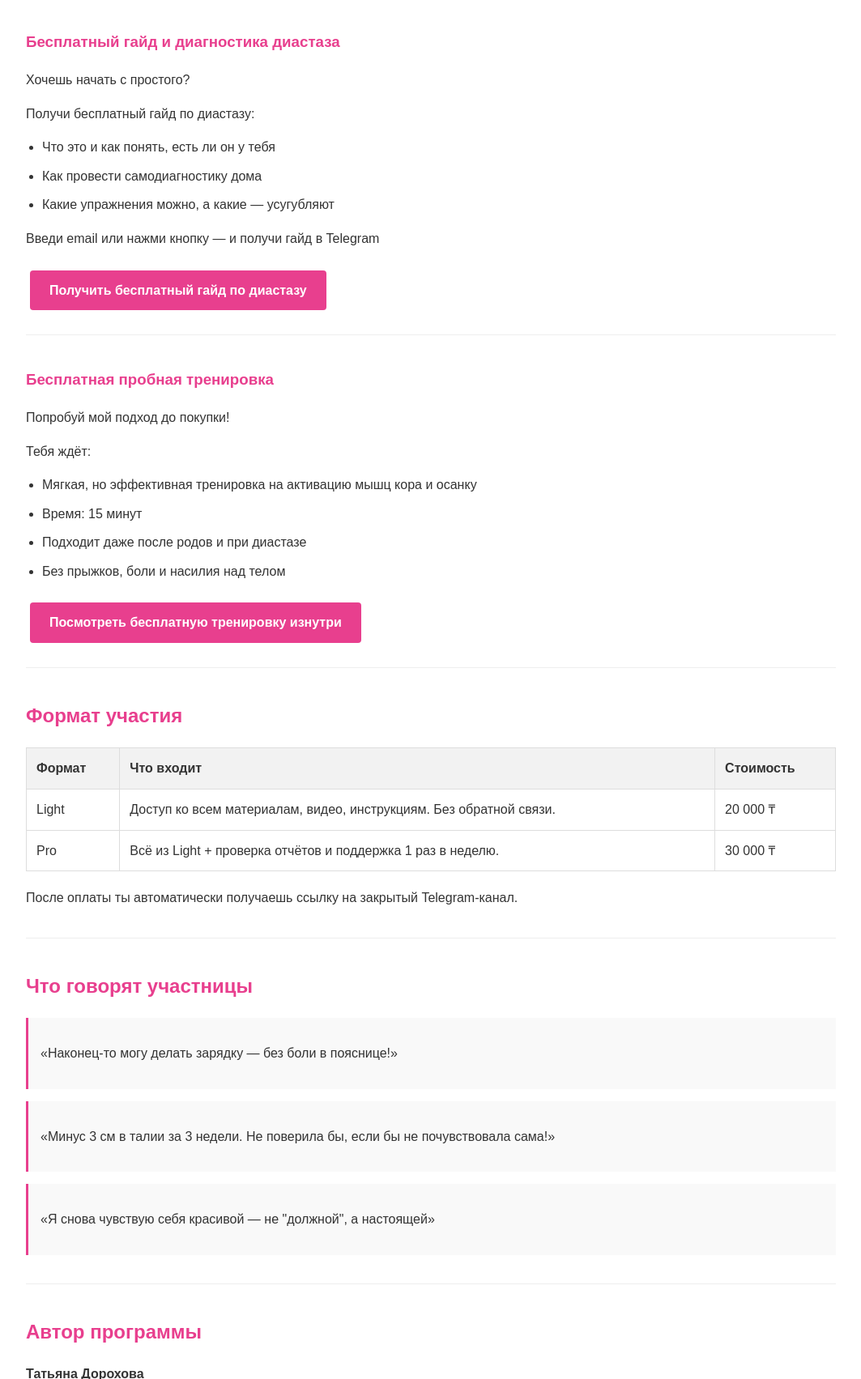
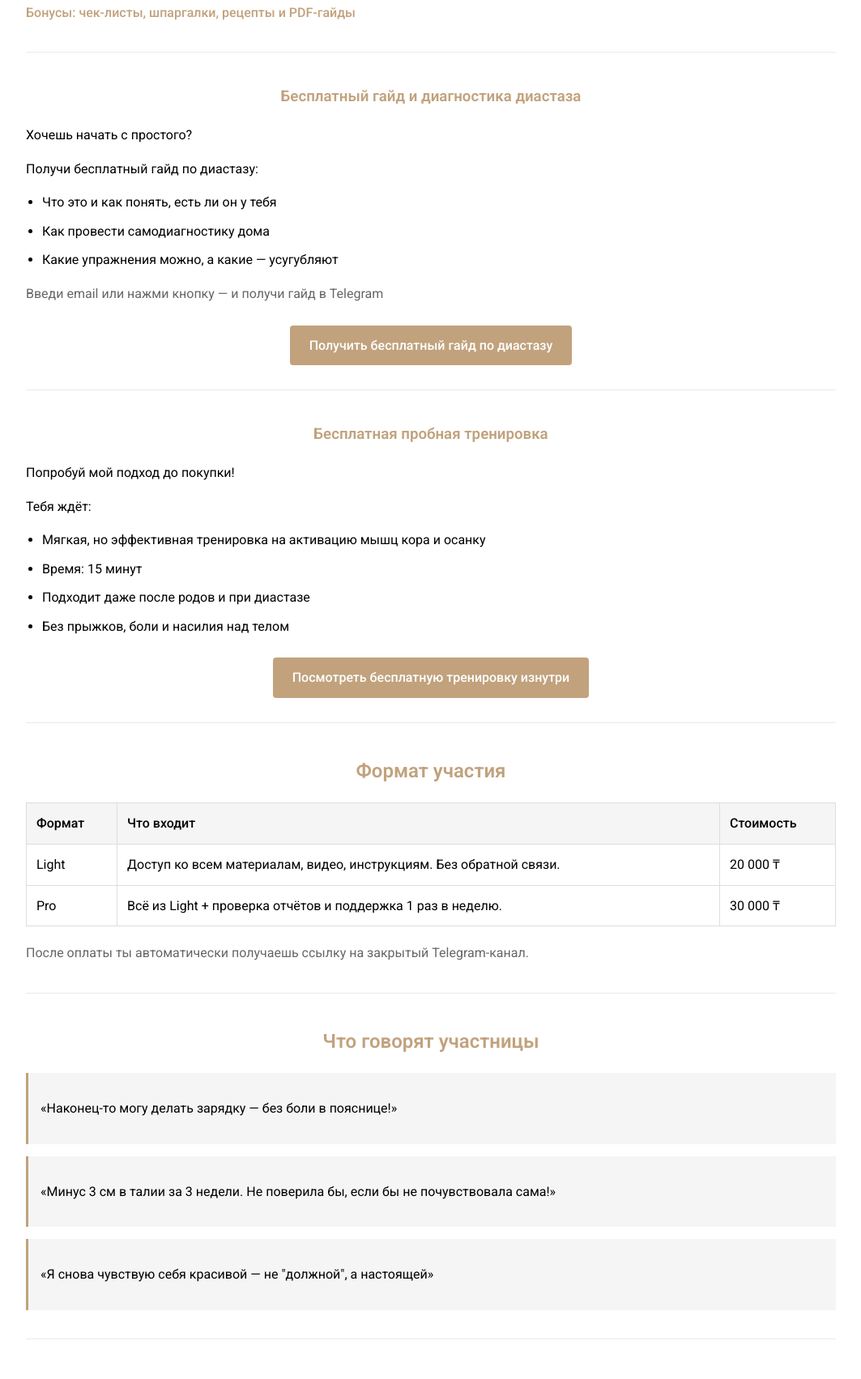
Before and after one commit to AleXenomorf/telozanovo, a plain HTML site: page index.html in a window 1280 px wide. Shown: the part 1097-2800 px from the top of the page at 81% size, without its empty margins (108-1171 px from the left). Drawn offline with nearby package versions, Linux system fonts and the light colour scheme.

Commit message:
Update index.html

```diff
--- a/index.html
+++ b/index.html
@@ -4,47 +4,56 @@
     <meta charset="UTF-8">
     <meta name="viewport" content="width=device-width, initial-scale=1.0">
     <title>Онлайн-программа «Тело заново»</title>
+    <link href="https://fonts.googleapis.com/css2?family=Roboto:wght@300;400;500;600&family=Open+Sans:wght@300;400;600&display=swap" rel="stylesheet">
     <style>
         body {
-            font-family: 'Arial', sans-serif;
+            font-family: 'Roboto', 'Open Sans', sans-serif;
             line-height: 1.6;
-            color: #333;
+            color: #000000;
+            background-color: #ffffff;
             max-width: 1000px;
             margin: 0 auto;
             padding: 20px;
         }
         h1, h2, h3 {
-            color: #e83f8e;
+            color: #c1a27d;
+            font-weight: 600;
+            text-align: center;
         }
         section {
             margin-bottom: 40px;
             padding-bottom: 20px;
-            border-bottom: 1px solid #eee;
+            border-bottom: 1px solid #eaeaea;
         }
-        ul {
+        ul, ol {
             padding-left: 20px;
         }
         li {
             margin-bottom: 10px;
         }
+        p {
+            color: #000000;
+            text-align: left;
+        }
         .button {
             display: inline-block;
-            background-color: #e83f8e;
+            background-color: #c1a27d;
             color: white;
             padding: 12px 24px;
             text-decoration: none;
             border-radius: 4px;
-            font-weight: bold;
+            font-weight: 500;
             margin: 10px 5px;
             transition: background-color 0.3s;
+            text-align: center;
         }
         .button:hover {
-            background-color: #c53175;
+            background-color: #a58c6e;
         }
         .testimonial {
-            background-color: #f9f9f9;
+            background-color: #f5f5f5;
             padding: 15px;
-            border-left: 3px solid #e83f8e;
+            border-left: 3px solid #c1a27d;
             margin: 15px 0;
         }
         .pricing-table {
@@ -58,11 +67,49 @@
             text-align: left;
         }
         .pricing-table th {
-            background-color: #f2f2f2;
+            background-color: #f5f5f5;
+            font-weight: 500;
         }
         .bonus {
-            font-weight: bold;
-            color: #e83f8e;
+            font-weight: 500;
+            color: #c1a27d;
+        }
+        .secondary-text {
+            color: #666666;
+        }
+
+        /* Адаптивные стили */
+        @media (max-width: 768px) {
+            body {
+                padding: 15px;
+            }
+            .button {
+                display: block;
+                width: 100%;
+                margin: 10px 0;
+            }
+            section {
+                margin-bottom: 30px;
+                padding-bottom: 15px;
+            }
+        }
+
+        /* Flex-контейнеры */
+        .flex-container {
+            display: flex;
+            flex-direction: column;
+            gap: 20px;
+        }
+        .button-container {
+            display: flex;
+            flex-wrap: wrap;
+            justify-content: center;
+        }
+
+        @media (max-width: 480px) {
+            .button-container {
+                flex-direction: column;
+            }
         }
     </style>
 </head>
@@ -70,10 +117,12 @@
     <header>
         <h1>Онлайн-программа «Тело заново»</h1>
         <p>Для женщин, которые хотят восстановить здоровье, силу и фигуру — мягко, без жёстких диет и изнуряющих тренировок.</p>
-        <p>Подходит после родов, при усталости, диастазе, болях в спине и потере энергии.</p>
+        <p class="secondary-text">Подходит после родов, при усталости, диастазе, болях в спине и потере энергии.</p>
         <p>«Ты не обязана быть идеальной, чтобы начать. Ты достойна заботы уже сейчас.»</p>
-        <p>Старт в любой момент</p>
-        <p>Участие из любого города</p>
+        <div class="flex-container">
+            <p>Старт в любой момент</p>
+            <p>Участие из любого города</p>
+        </div>
     </header>
 
     <section id="for-whom">
@@ -112,8 +161,10 @@
             <li>Как провести самодиагностику дома</li>
             <li>Какие упражнения можно, а какие — усугубляют</li>
         </ul>
-        <p>Введи email или нажми кнопку — и получи гайд в Telegram</p>
-        <a href="#" class="button">Получить бесплатный гайд по диастазу</a>
+        <p class="secondary-text">Введи email или нажми кнопку — и получи гайд в Telegram</p>
+        <div class="button-container">
+            <a href="#" class="button">Получить бесплатный гайд по диастазу</a>
+        </div>
     </section>
 
     <section id="free-trial">
@@ -126,7 +177,9 @@
             <li>Подходит даже после родов и при диастазе</li>
             <li>Без прыжков, боли и насилия над телом</li>
         </ul>
-        <a href="#" class="button">Посмотреть бесплатную тренировку изнутри</a>
+        <div class="button-container">
+            <a href="#" class="button">Посмотреть бесплатную тренировку изнутри</a>
+        </div>
     </section>
 
     <section id="participation-format">
@@ -148,7 +201,7 @@
                 <td>30 000 ₸</td>
             </tr>
         </table>
-        <p>После оплаты ты автоматически получаешь ссылку на закрытый Telegram-канал.</p>
+        <p class="secondary-text">После оплаты ты автоматически получаешь ссылку на закрытый Telegram-канал.</p>
     </section>
 
     <section id="testimonials">
@@ -168,7 +221,7 @@
         <h2>Автор программы</h2>
         <p><strong>Татьяна Дорохова</strong></p>
         <p>Женский фитнес-тренер и нутрициолог</p>
-        <p>8+ лет практики, мама, прошедшая непростой путь восстановления после тяжёлых родов</p>
+        <p class="secondary-text">8+ лет практики, мама, прошедшая непростой путь восстановления после тяжёлых родов</p>
         <p>Специализация: женское здоровье, тазовое дно, диастаз, осанка, восстановление энергии, веса и ресурса</p>
         <p>Обучалась у:</p>
         <ul>
@@ -187,12 +240,12 @@
             <li>Получаешь автоматическую ссылку на закрытый Telegram-канал</li>
             <li>Начинаешь — с поддержкой, в мягком темпе, но с мощным результатом</li>
         </ol>
-        <p>Остались вопросы? Напиши мне в Telegram или Instagram — я на связи и помогу выбрать формат под твой запрос</p>
+        <p class="secondary-text">Остались вопросы? Напиши мне в Telegram или Instagram — я на связи и помогу выбрать формат под твой запрос</p>
     </section>
 
     <section id="actions">
         <h2>Кнопки и действия</h2>
-        <div>
+        <div class="button-container">
             <a href="#" class="button">Оплатить участие Light</a>
             <a href="#" class="button">Оплатить участие Pro</a>
             <a href="#" class="button">Получить бесплатный гайд по диастазу</a>
```
